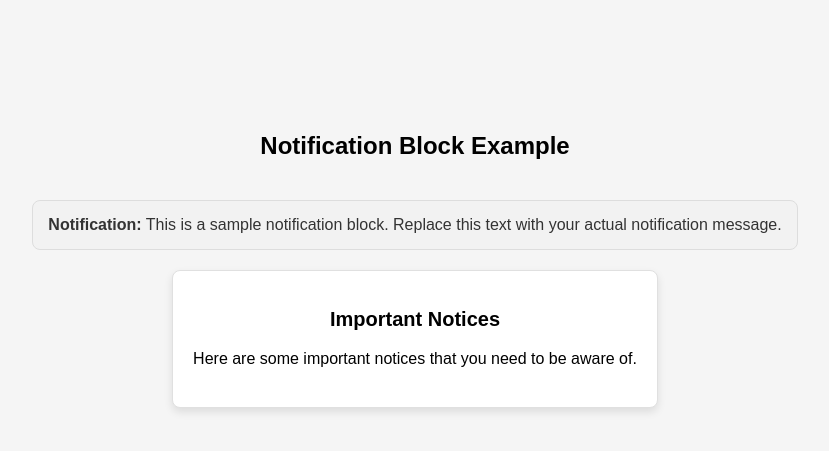
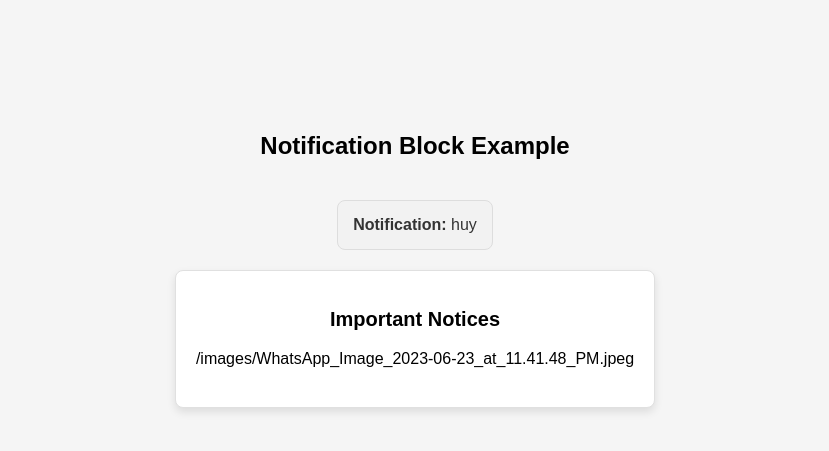
Before and after one commit to gunavardhan27/django_project, a Django app: page /notify/ in a window 1280 px wide. Shown: the part 138-589 px from the top of the page, without its empty margins (225-1054 px from the left). Run offline with Django 4.2, Linux system fonts and the light colour scheme; data comes from the database, SQL or seed files in the repository; both versions use the stored data as it was after the commit.

Commit message:
nirt1h commit

```diff
--- a/base/admin.py
+++ b/base/admin.py
@@ -1,8 +1,9 @@
 from django.contrib import admin
-from .models import User,Detail,Mark,Subject,Attendance
+from .models import User,Detail,Mark,Subject,Attendance,Notification
 # Register your models here.
 admin.site.register(User)
 admin.site.register(Detail)
 admin.site.register(Mark)
 admin.site.register(Subject)
 admin.site.register(Attendance)
+admin.site.register(Notification)
--- a/base/models.py
+++ b/base/models.py
@@ -38,3 +38,7 @@ class Attendance(models.Model):
     a3 = models.CharField(max_length=100, null=True)
     a4 = models.CharField(max_length=100, null=True)
     a5 = models.CharField(max_length=100, null=True)
+
+class Notification(models.Model):
+    image = models.ImageField(blank=True)
+    data = models.TextField(blank=True)
--- a/base/templates/base/notification.html
+++ b/base/templates/base/notification.html
@@ -57,13 +57,17 @@
 <body>
     <h1>Notification Block Example</h1>
     <div class="notification">
-        <strong>Notification:</strong> This is a sample notification block. Replace this text with your actual notification
-        message.
+        <strong>Notification:</strong> {%for note in notes%}
+        {{note.data}}
+        {%endfor%}
     </div>
 
     <div class="important-card">
         <h2>Important Notices</h2>
-        <p>Here are some important notices that you need to be aware of.</p>
+        <p>{%for n in notes%}
+            {{n.image.url}}
+            {%endfor%}
+        </p>
     </div>
 </body>
 
--- a/base/urls.py
+++ b/base/urls.py
@@ -1,4 +1,6 @@
 from django.contrib import admin
+from django.conf.urls.static import static
+from django.conf import settings
 from django.urls import path
 from . import views
 urlpatterns = [
@@ -13,4 +15,5 @@ urlpatterns = [
     path('change/',views.change_password,name='cp'),
     path('main_page/',views.central,name="main"),
     path('notify/',views.notify,name="not"),
+
 ]
--- a/base/views.py
+++ b/base/views.py
@@ -6,7 +6,7 @@ from django.contrib.auth import update_session_auth_hash
 # Create your views here.
 #from django.contrib.auth.forms import UserCreationForm
 from django.shortcuts import render, redirect
-from .models import User, Mark,Attendance
+from .models import User, Mark,Attendance, Notification
 from .forms import UserForm,MyUserCreationForm
 #from django.contrib.auth import authenticate
 #from django.contrib import User
@@ -101,5 +101,6 @@ def change_password(request):
     })
 
 def notify(request):
-    context = {}
+    notes = Notification.objects.all()
+    context = {'notes':notes}
     return render(request,'base/notification.html' ,context)
--- a/studres/settings.py
+++ b/studres/settings.py
@@ -130,3 +130,6 @@ STATICFILES_DIRS = [
 import mimetypes
 mimetypes.add_type("text/css", ".css", True)
 DEFAULT_AUTO_FIELD = 'django.db.models.BigAutoField'
+
+MEDIA_ROOT = BASE_DIR/ 'static/images'
+MEDIA_URL = '/images/'
--- a/studres/urls.py
+++ b/studres/urls.py
@@ -16,8 +16,9 @@ Including another URLconf
 """
 from django.contrib import admin
 from django.urls import path,include
-
+from django.conf.urls.static import static
+from django.conf import settings
 urlpatterns = [
     path('admin/', admin.site.urls),
     path('', include('base.urls'))
-]
+] + static(settings.MEDIA_URL,document_root=settings.MEDIA_ROOT)
```
Also changed, not shown: base/migrations/0011_notification.py (added), base/migrations/0012_alter_notification_image.py (added), base/migrations/0013_alter_notification_image.py (added), db.sqlite3, static/images/WhatsApp_Image_2023-06-23_at_11.41.48_PM.jpeg (added).
